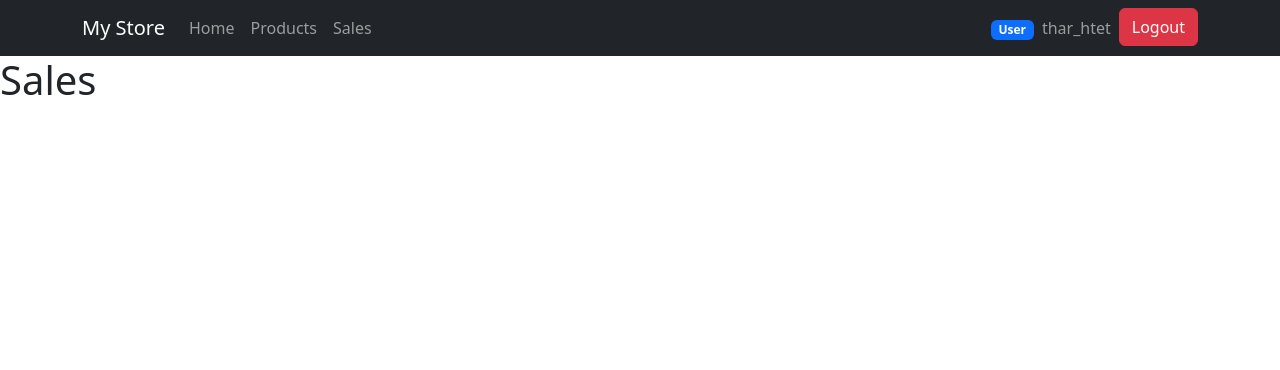
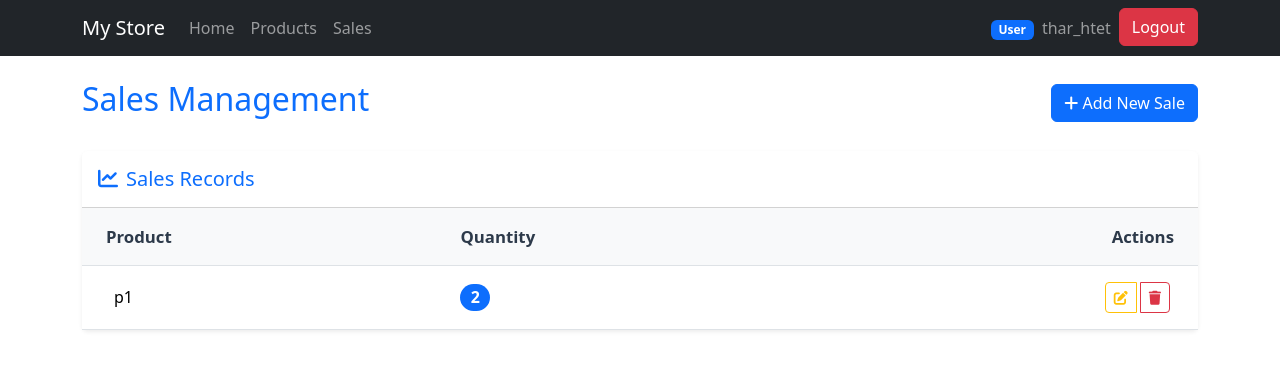
Before and after one commit to TharHtet236401/django-groups, a Django app: page /sales/ in a window 1280 px wide. Shown: the top 370 px of the page. Run offline with Django 5.2, Linux system fonts and the light colour scheme; a user stored in the database is signed in; data comes from the database, SQL or seed files in the repository; both versions use the stored data as it was after the commit.

Commit message:
second commit'

```diff
--- a/core/templates/core/main.html
+++ b/core/templates/core/main.html
@@ -5,6 +5,7 @@
     <meta name="viewport" content="width=device-width, initial-scale=1">
     <title>Bootstrap demo</title>
     <link href="https://cdn.jsdelivr.net/npm/bootstrap@5.3.6/dist/css/bootstrap.min.css" rel="stylesheet" integrity="sha384-4Q6Gf2aSP4eDXB8Miphtr37CMZZQ5oXLH2yaXMJ2w8e2ZtHTl7GptT4jmndRuHDT" crossorigin="anonymous">
+    <link rel="stylesheet" href="https://cdnjs.cloudflare.com/ajax/libs/font-awesome/6.0.0-beta3/css/all.min.css">
   </head>
   <body>
     {% include 'core/navbar.html' %}
--- a/core/templates/core/sales.html
+++ b/core/templates/core/sales.html
@@ -1,5 +1,101 @@
 {% extends 'core/main.html' %}
 
 {% block content %}
-<h1>Sales</h1>
+<style>
+    .sales-table th, .sales-table td {
+        vertical-align: middle;
+        padding: 1rem 1.25rem;
+    }
+    .sales-table th {
+        background: #f8f9fa;
+        font-weight: 600;
+        color: #2d3a4a;
+        font-size: 1.05rem;
+    }
+    .sales-table tbody tr:hover {
+        background: #f1f3f6;
+    }
+    .action-btn {
+        margin-right: 0.25rem;
+        margin-left: 0.25rem;
+    }
+</style>
+<div class="container mt-4">
+    <div class="d-flex justify-content-between align-items-center mb-4">
+        <h1 class="h2 text-primary">Sales Management</h1>
+        <a href="#" class="btn btn-primary">
+            <i class="fas fa-plus"></i> Add New Sale
+        </a>
+    </div>
+
+    {% if messages %}
+    <div class="messages mb-4">
+        {% for message in messages %}
+        <div class="alert alert-{{ message.tags }} alert-dismissible fade show" role="alert">
+            {{ message }}
+            <button type="button" class="btn-close" data-bs-dismiss="alert" aria-label="Close"></button>
+        </div>
+        {% endfor %}
+    </div>
+    {% endif %}
+
+    <div class="card shadow-sm border-0">
+        <div class="card-header bg-white py-3">
+            <h5 class="card-title mb-0 text-primary">
+                <i class="fas fa-chart-line me-2"></i>Sales Records
+            </h5>
+        </div>
+        <div class="card-body p-0">
+            <div class="table-responsive">
+                <table class="table sales-table table-hover align-middle mb-0">
+                    <thead>
+                        <tr>
+                            <th class="ps-4">Product</th>
+                            <th>Quantity</th>
+                            <th class="text-end pe-4">Actions</th>
+                        </tr>
+                    </thead>
+                    <tbody>
+                        {% for sale in sales %}
+                        <tr>
+                            <td class="ps-4">
+                                <div class="d-flex align-items-center">
+                                    <div class="ms-2">
+                                        <h6 class="mb-0">{{ sale.product.name }}</h6>
+                                    </div>
+                                </div>
+                            </td>
+                            <td>
+                                <span class="badge bg-primary rounded-pill fs-6">{{ sale.quantity }}</span>
+                            </td>
+                            <td class="text-end pe-4">
+                                <div class="btn-group">
+                                    <a href="#" class="btn btn-sm btn-outline-warning action-btn" title="Edit">
+                                        <i class="fas fa-edit"></i>
+                                    </a>
+                                    <a href="#"
+                                       class="btn btn-sm btn-outline-danger action-btn" title="Delete"
+                                       onclick="return confirm('Are you sure you want to delete this sale?')">
+                                        <i class="fas fa-trash"></i>
+                                    </a>
+                                </div>
+                            </td>
+                        </tr>
+                        {% empty %}
+                        <tr>
+                            <td colspan="3" class="text-center py-5">
+                                <div class="text-muted">
+                                    <i class="fas fa-inbox fa-3x mb-3"></i>
+                                    <p class="mb-0 fs-5">No sales records found</p>
+                                    <small class="text-muted">Start by adding your first sale</small>
+                                </div>
+                            </td>
+                        </tr>
+                        {% endfor %}
+                    </tbody>
+                </table>
+            </div>
+        </div>
+    </div>
+</div>
 {% endblock %}
```
Also changed, not shown: db.sqlite3, 1 other file.
